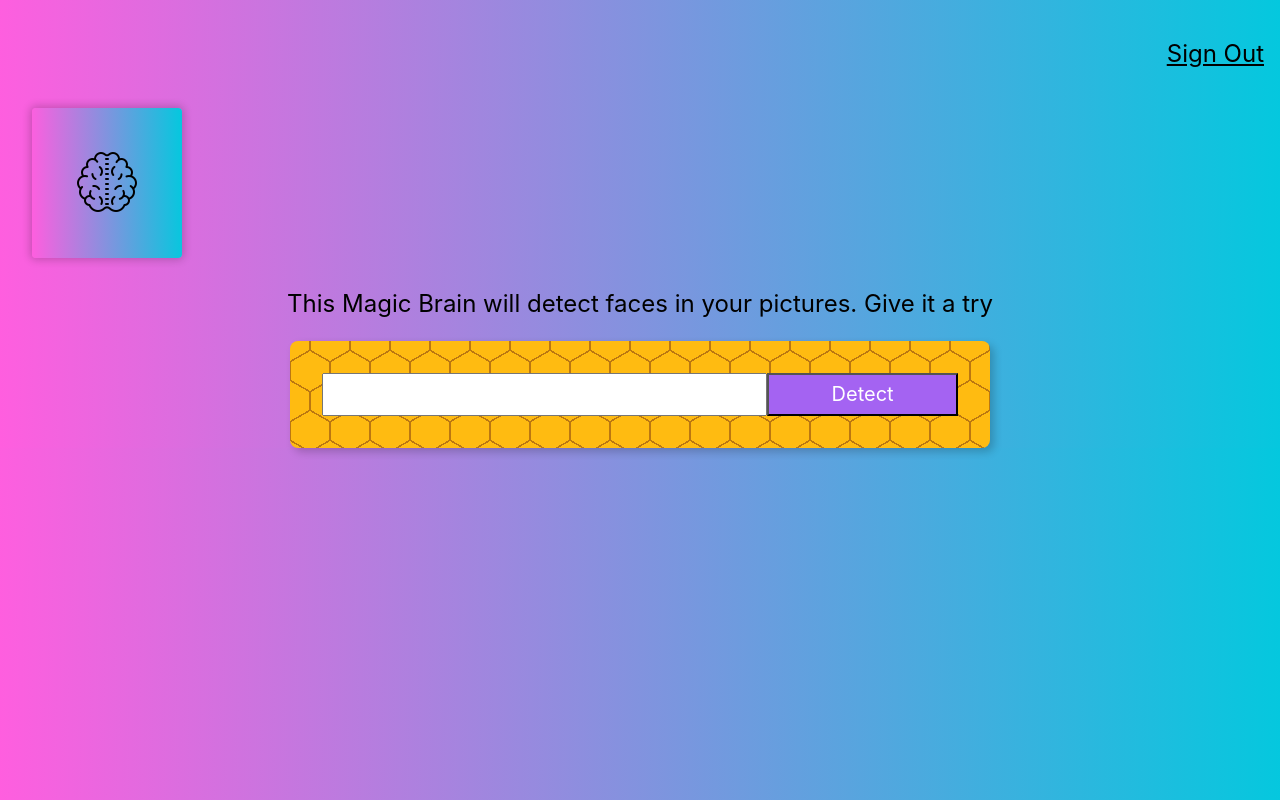
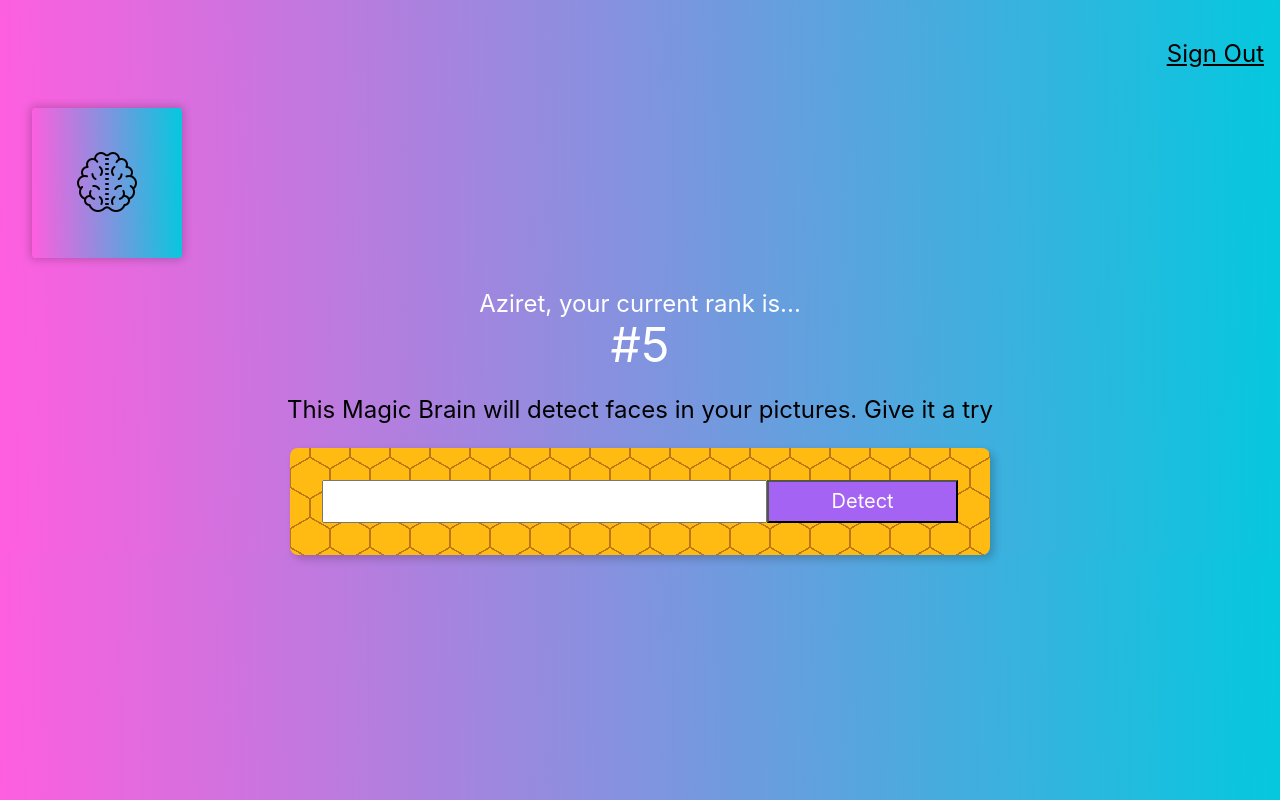
Before and after one commit to aziret/face-recognition, a React (Create React App) app: page / in a window 1280 px wide. Built offline with nearby package versions, Linux system fonts and the light colour scheme.

Commit message:
Add Rank component

```diff
--- a/src/App.js
+++ b/src/App.js
@@ -2,12 +2,14 @@ import "./App.css";
 import Navigation from "./components/Navigation/Navigation";
 import Logo from "./components/Logo/Logo";
 import ImageLinkForm from "./components/ImageLinkForm/ImageLinkForm";
+import Rank from "./components/Rank/Rank";
 
 function App() {
   return (
     <div className="App">
       <Navigation />
       <Logo />
+      <Rank />
       <ImageLinkForm />
       {/* <FaceRecognition /> */}
     </div>
--- /dev/null
+++ b/src/components/Rank/Rank.js
@@ -0,0 +1,12 @@
+import React from "react";
+
+const Rank = () => {
+  return (
+    <div>
+      <div className="white f3">{"Aziret, your current rank is..."}</div>
+      <div className="white f1">{"#5"}</div>
+    </div>
+  );
+};
+
+export default Rank;
--- a/src/index.css
+++ b/src/index.css
@@ -9,8 +9,8 @@ body {
 }
 
 code {
-  font-family: source-code-pro, Menlo, Monaco, Consolas, "Courier New",
-    monospace;
+  font-family: "Courier New", monospace, source-code-pro, Menlo, Monaco,
+    Consolas;
 }
 
 button {
```
